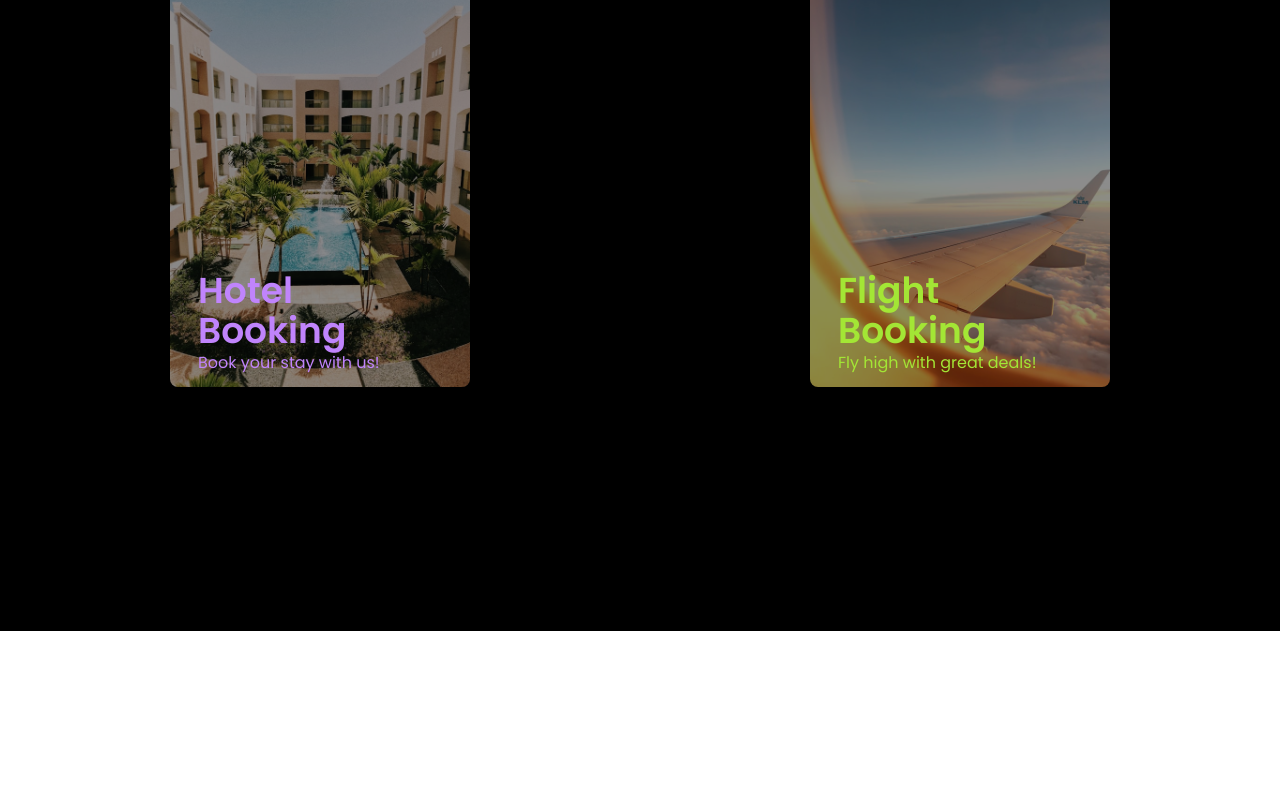
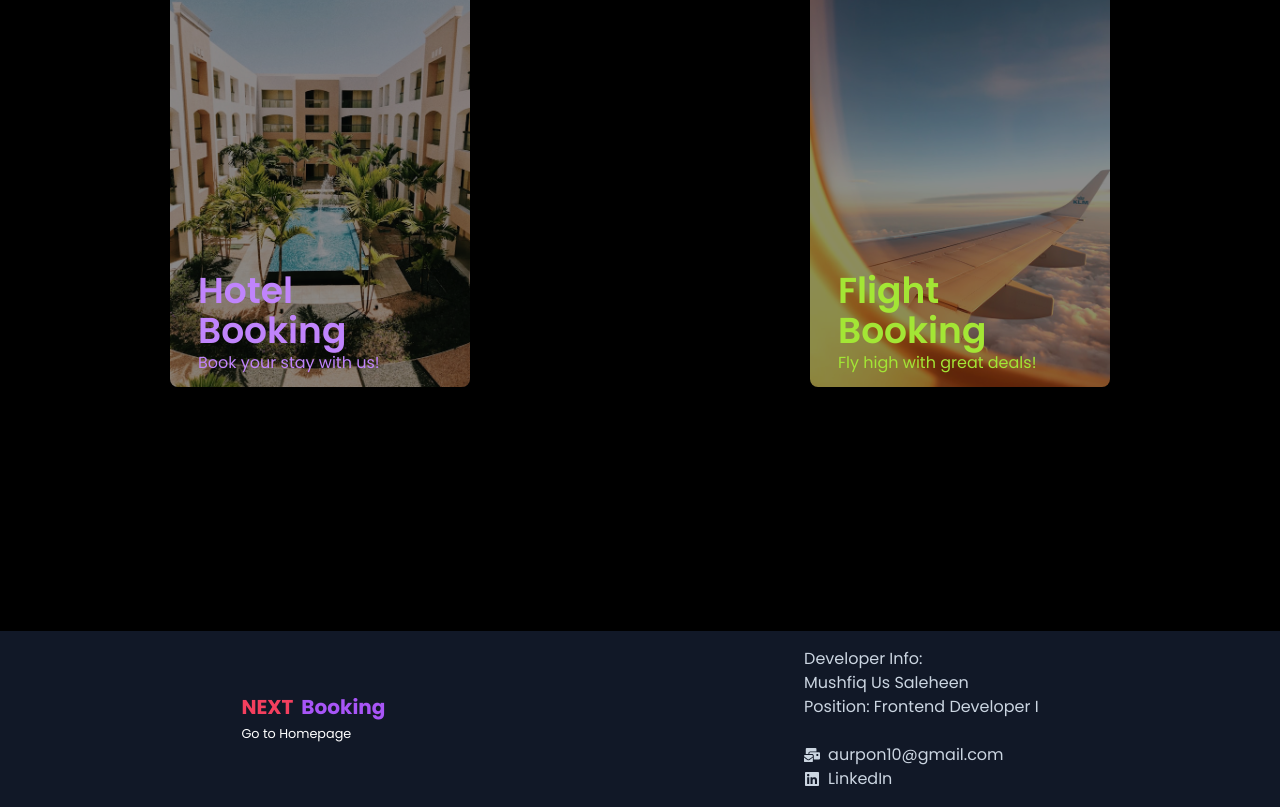
Before and after one commit to Mushfiq80/Next_Booking, a React (Vite) app: page / in a window 1280 px wide. Shown: the part 169-976 px from the top of the page. Before the commit the page ends 800 px from the top, so only its background shows below. Built offline with nearby package versions, Linux system fonts and the light colour scheme; a web font is replaced by a local one.

Commit message:
readme v2

```diff
--- /dev/null
+++ b/src/components/Footer/Footer.jsx
@@ -0,0 +1,36 @@
+import React from 'react';
+import { FaMailBulk, FaLinkedin } from 'react-icons/fa'; // Import mail and LinkedIn icons
+import { Link } from 'react-router-dom';
+
+const Footer = () => {
+    return (
+        <footer className="bg-gray-900 py-4">
+            <div className="container mx-auto flex justify-around items-center text-white">
+                {/* First Part */}
+                <Link to='/'>
+                    <div className="text-xl font-bold flex items-center space-x-2">
+                        <span className="text-rose-500">NEXT</span>
+                        <span className="text-purple-500">Booking</span>
+                    </div>
+                    <p><small>Go to Homepage</small></p>
+                </Link>
+
+                {/* Second Part */}
+                <div className="text-slate-300">
+                    Developer Info: <br /> Mushfiq Us Saleheen<br />
+                    Position: Frontend Developer I<br /><br />
+                    <span className="flex items-center space-x-2">
+                        <FaMailBulk />
+                        <span>aurpon10@gmail.com</span>
+                    </span>
+                    <span className="flex items-center space-x-2">
+                        <FaLinkedin />
+                        <a href="https://www.linkedin.com/in/mushfiq80/" target="_blank" rel="noopener noreferrer">LinkedIn</a>
+                    </span>
+                </div>
+            </div>
+        </footer>
+    );
+};
+
+export default Footer;
--- a/src/layout/Main.jsx
+++ b/src/layout/Main.jsx
@@ -1,12 +1,14 @@
 import React from 'react';
 import Header from '../components/Header/Header';
 import { Outlet } from 'react-router-dom';
+import Footer from '../components/Footer/Footer';
 
 const Main = () => {
     return (
         <div className=''>
             <Header></Header>
             <Outlet></Outlet>
+            <Footer></Footer>
         </div>
     );
 };
```
Also changed, not shown: 1 other file (tests, documents, lock files or other folders).
